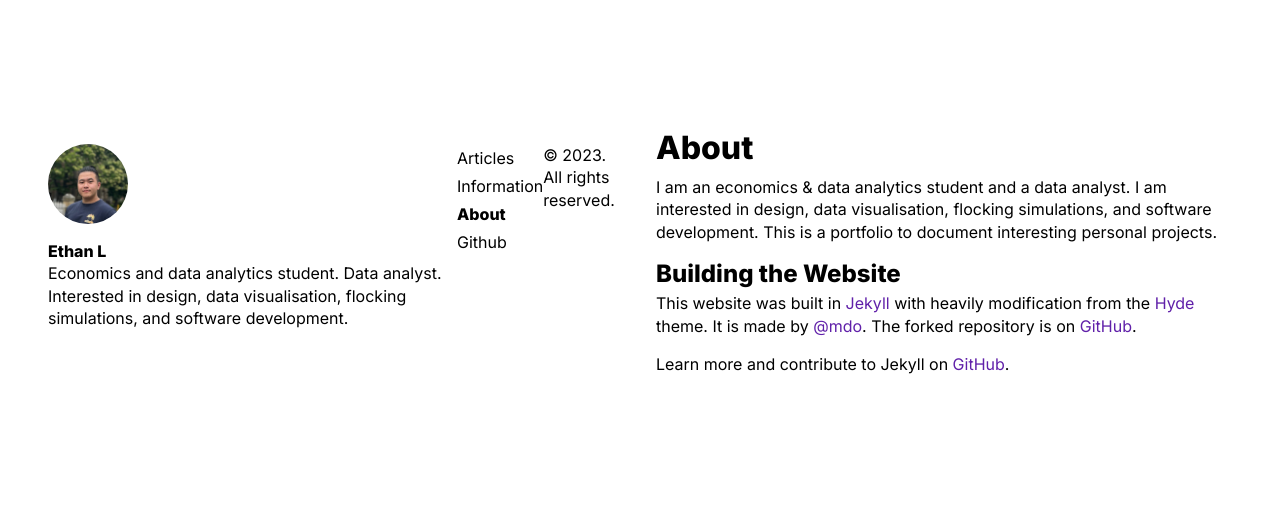
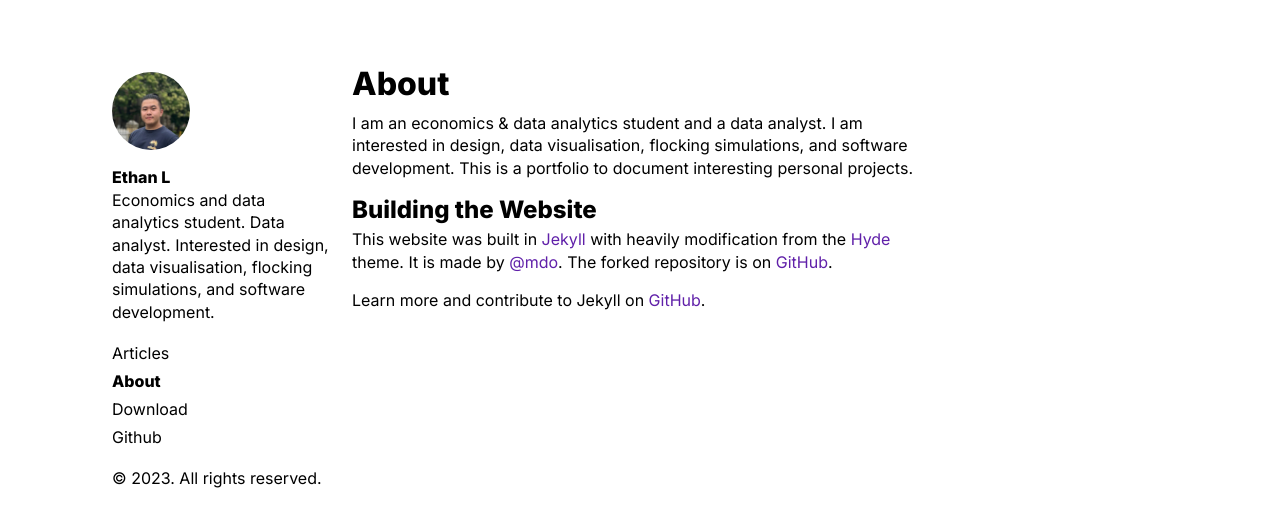
Before and after one commit to EthanVIII/EthanVIII.github.io, a Jekyll site: the page built from about.md, in a window 1280 px wide. Shown: the top 527 px of the page. Built offline with Jekyll 4.4.1, drawn with Linux system fonts in a browser that asks for light colours.

Commit message:
Revert "Try flexbox"
This reverts commit 0a77336c084e31b87c4057b8489545c4b8caaf5f.

```diff
--- a/Information.md
+++ /dev/null
@@ -1,4 +0,0 @@
----
-layout: page
-title: Information
----
--- a/_includes/sidebar.html
+++ b/_includes/sidebar.html
@@ -12,7 +12,8 @@
 
     <nav class="sidebar-nav">
       <a
-        class="sidebar-nav-item" href="{{ site.url }} {% if page.url == {{ site.baseurl }} %} active{% endif %}"
+        class="sidebar-nav-item{% if page.url == {{ site.baseurl }} %} active{% endif %}"
+        href="{{ site.url }}"
         >Articles
         </a>
 
@@ -26,6 +27,8 @@
         >{{ node.title }}</a
       >
       {% endif %} {% endif %} {% endfor %}
+
+      <a class="sidebar-nav-item" href="{{site.url}}"> Download </a>
       <a class="sidebar-nav-item" href="{{ site.github }}"> Github </a>
     </nav>
 
--- a/_layouts/default.html
+++ b/_layouts/default.html
@@ -4,11 +4,12 @@
   {% include head.html %}
 
   <body>
-    <div class="container">
-      {% include sidebar.html %}
-      <div class="content container">
-        {{ content }}
-      </div>
+
+    {% include sidebar.html %}
+
+    <div class="content container">
+      {{ content }}
     </div>
+
   </body>
 </html>
--- a/public/css/hyde.css
+++ b/public/css/hyde.css
@@ -48,12 +48,33 @@ html {
  */
 
 .sidebar {
-  text-align: left;
+  text-align: center;
   padding: 1rem 0rem;
   color: #000000;
 }
 
-
+@media (min-width: 48em) {
+  .sidebar {
+    position: absolute;
+    padding: 4.5rem 1rem;
+    top: 0;
+    left: 0;
+    bottom: 0;
+    width: 18rem;
+    text-align: left;
+    margin-left: calc(50% - 35rem);
+  }
+  .sidebar-about h1 {
+    position: absolute;
+    padding: 4.5rem 1rem;
+    top: 0;
+    left: 0;
+    bottom: 0;
+    width: 18rem;
+    text-align: left;
+    margin-left: calc(50% - 35rem);
+  }
+}
 
 /* Sidebar links */
 .sidebar a {
@@ -70,7 +91,7 @@ html {
 img[src="/public/Prof_Pic.jpg"] {
   display: inline;
   border-radius: 50%;
-  width: 5em;
+  width: 35%;
   height: auto;
   margin-bottom: 1rem;
 }
@@ -117,8 +138,10 @@ a.sidebar-nav-item:focus {
  * with a 25%-wide `.sidebar`.
  */
 
-
-
+.content {
+  padding-top:    4rem;
+  padding-bottom: 4rem;
+}
 
 @media (min-width: 48em) {
   .content {
@@ -126,24 +149,7 @@ a.sidebar-nav-item:focus {
     margin-left: 20rem;
     margin-right: 2rem;
   }
-  .container {
-    display: flex;
-    justify-content: center;
-    padding-top:    4rem;
-    padding-bottom: 4rem;
-    flex-direction: row;
-  }
-  .sidebar {
-    flex: 0 0 auto;
-    order: 1;
-  }
-  .content {
-    order:2;
-    flex: 1 0 auto;
-  }
 }
-
-
 
 @media {
   .content {
```
Also changed, not shown: about.md (line endings or trailing spaces).
